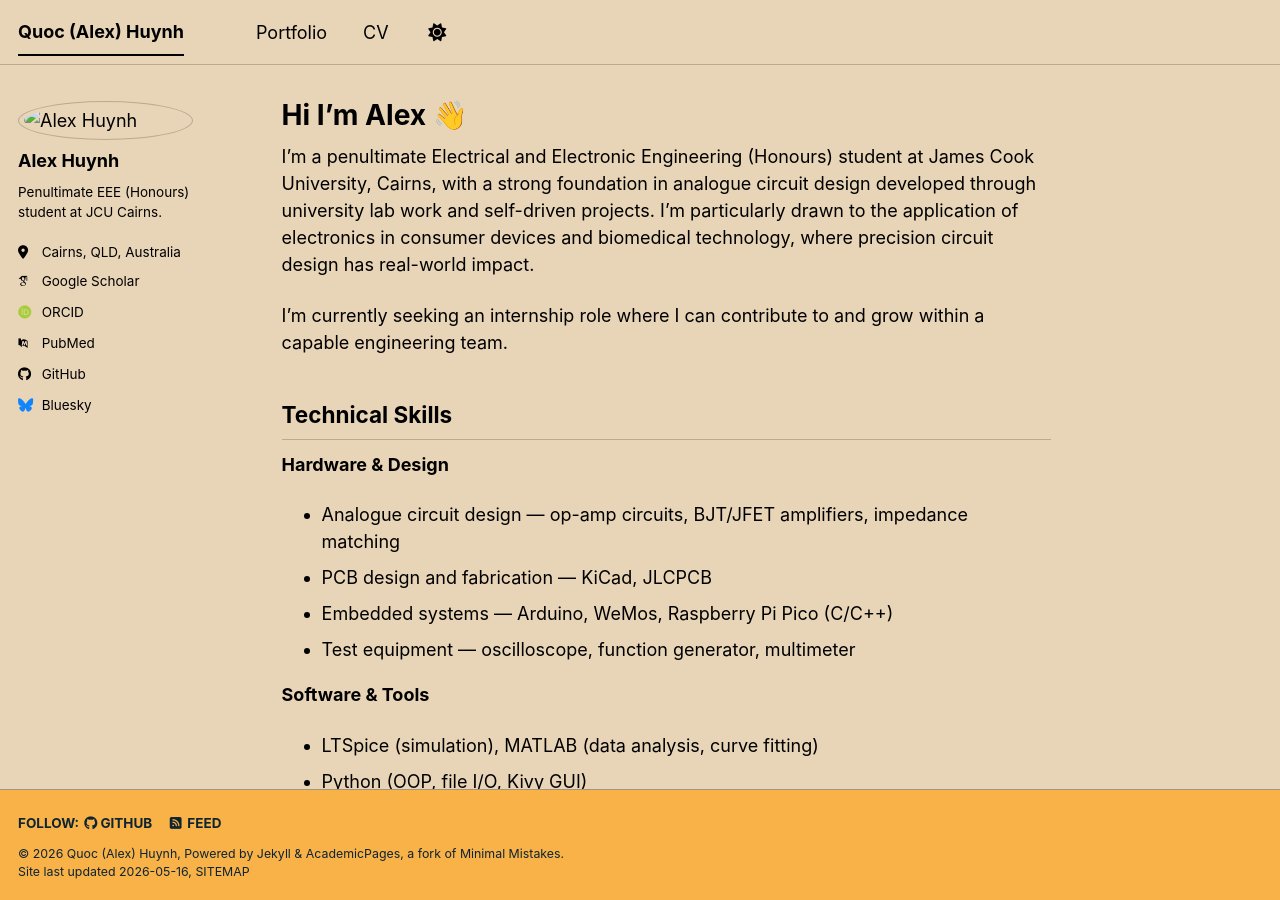
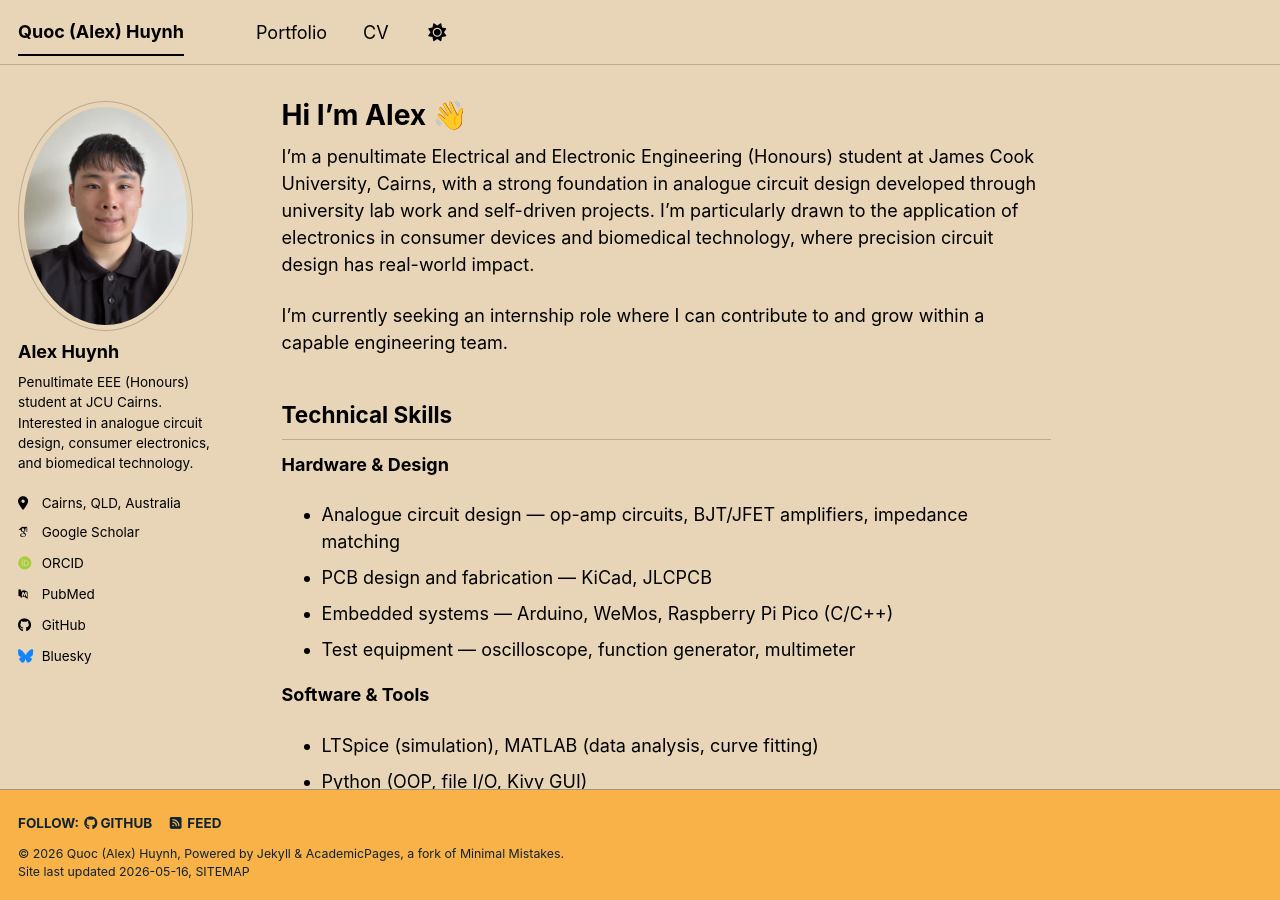
Before and after one commit to quochuynh1/quochuynh1.github.io, a Jekyll site: the page built from _pages/about.md, in a window 1280 px wide and 900 px high. Built offline with Jekyll 4.4.1, drawn with Linux system fonts in a browser that asks for light colours; some web fonts are replaced; a script bundle is joined from its source files by our own code; library files that are not in the unit come from our copies; some of the changed lines change nothing that is shown.

Commit message:
Enable author profile

```diff
--- a/_config.yml
+++ b/_config.yml
@@ -21,30 +21,14 @@ repository               : "quochuynh1/quochuynh1.github.io"
 # Site Author - The following control what appear as part of the author content on the side bar.
 #               If a field is blank the icon and link will not appear, otherwise it will be shown.
 #               Additional customization can be done by editing /_includes/author-profile.html
-#author:
-#  # Biographic information
-#  avatar           : "profile2.png"
-#  name             : "Alex Huynh"
-##  pronouns         : # example: "she/her"
-#  bio              : "Penultimate EEE (Honours) student at JCU Cairns. Interested in analogue circuit design, consumer electronics, and biomedical technology."
-#  location         : "Cairns, QLD, Australia"
-##  employer         : "Red Brick University"
-#  links:
-#    - label: "Email"
-#      icon: "fas fa-fw fa-envelope-square"
-#      url: "mailto:quoc.huynh1@my.jcu.edu.au"
-#    - label: "LinkedIn"
-#      icon: "fab fa-fw fa-linkedin"
-#      url: "https://linkedin.com/in/quoc-huynh-1a6710397"
-#    - label: "GitHub"
-#      icon: "fab fa-fw fa-github"
-#      url: "https://github.com/quochuynh1"
-
 author:
-  avatar: "/images/profile2.png"
-  name: "Alex Huynh"
-  bio: "Penultimate EEE (Honours) student at JCU Cairns."
-  location: "Cairns, QLD, Australia"
+  # Biographic information
+  avatar           : "profile2.png"
+  name             : "Alex Huynh"
+#  pronouns         : # example: "she/her"
+  bio              : "Penultimate EEE (Honours) student at JCU Cairns. Interested in analogue circuit design, consumer electronics, and biomedical technology."
+  location         : "Cairns, QLD, Australia"
+#  employer         : "Red Brick University"
   links:
     - label: "Email"
       icon: "fas fa-fw fa-envelope-square"
@@ -55,6 +39,18 @@ author:
     - label: "GitHub"
       icon: "fab fa-fw fa-github"
       url: "https://github.com/quochuynh1"
+
+  defaults:
+    - scope:
+        path: ""
+        type: posts
+      values:
+        author_profile: true
+    - scope:
+        path: ""
+        type: pages
+      values:
+        author_profile: true
 
   # Academic websites
   academia         : # URL
```
